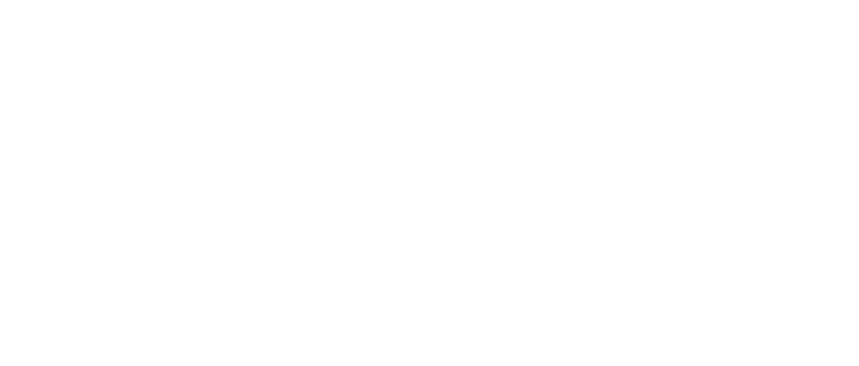
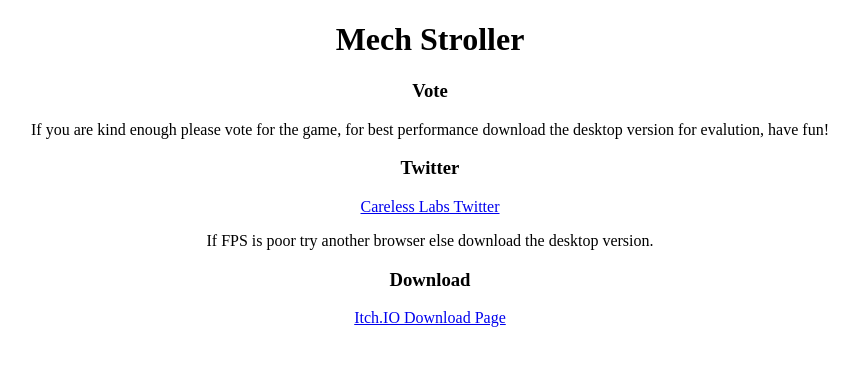
Before and after one commit to tyler6699/mechstroller, a plain HTML site: page walker-html/war/index.html in a window 1280 px wide. Shown: the whole page, without its empty margins (210-1069 px from the left). Drawn offline with Linux system fonts and the light colour scheme.

Commit message:
Needs a big clean up

```diff
--- a/walker-html/war/index.html
+++ b/walker-html/war/index.html
@@ -1,7 +1,10 @@
 <!doctype html>
 <html>
 	<head>
-		<title>walker</title>
+		<title>Mech Stroller</title>
+		<center>
+		<h1>Mech Stroller</h1>
+		</center>
 		<meta http-equiv="content-type" content="text/html; charset=UTF-8">
 		<style>
 			canvas {
@@ -32,4 +35,28 @@
 		document.getElementById('embed-careless.walker.GwtDefinition').addEventListener('mousedown', handleMouseDown, false);
 		document.getElementById('embed-careless.walker.GwtDefinition').addEventListener('mouseup', handleMouseUp, false);
 	</script>
+<script>
+  (function(i,s,o,g,r,a,m){i['GoogleAnalyticsObject']=r;i[r]=i[r]||function(){
+  (i[r].q=i[r].q||[]).push(arguments)},i[r].l=1*new Date();a=s.createElement(o),
+  m=s.getElementsByTagName(o)[0];a.async=1;a.src=g;m.parentNode.insertBefore(a,m)
+  })(window,document,'script','//www.google-analytics.com/analytics.js','ga');
+
+  ga('create', 'UA-48902851-1', 'teamclanmatch.com');
+  ga('send', 'pageview');
+
+</script>
+<center>
+<h3>Vote</h3>
+<p>If you are kind enough please vote for the game, for best performance download the desktop version for evalution, have fun!</p>
+
+<h3>Twitter</h3>
+<a href="http://twitter.com/CarelessLabs">Careless Labs Twitter</a>
+<p>
+If FPS is poor try another browser else download the desktop version.
+
+
+</p>
+<h3>Download</h3>
+<a href="http://carelesslabs.itch.io/mech-stroller">Itch.IO Download Page</a>
+</center>
 </html>
```
Also changed, not shown: walker-html/war/assets/assets.txt, walker-html/war/assets/data/walker/Untitled-2.png (deleted), walker-html/war/assets/data/walker/heads.png (deleted), walker-html/war/assets/data/walker/punk_man_1.png (deleted), walker-html/war/careless.walker.GwtDefinition/careless.walker.GwtDefinition.nocache.js, 6 other files.
